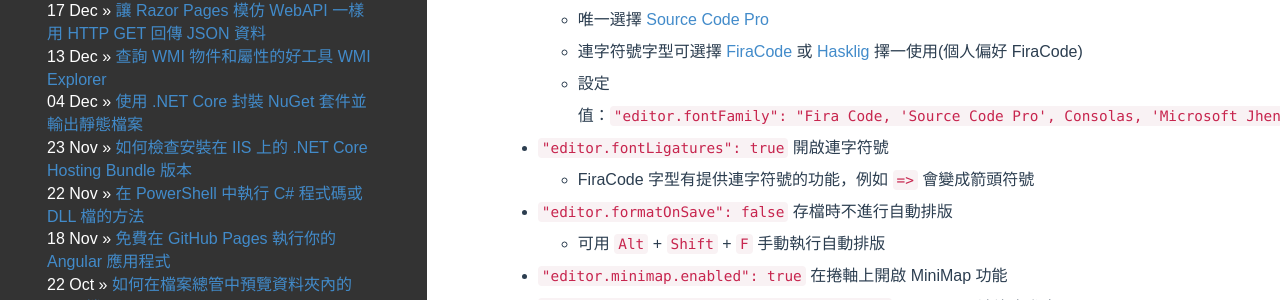
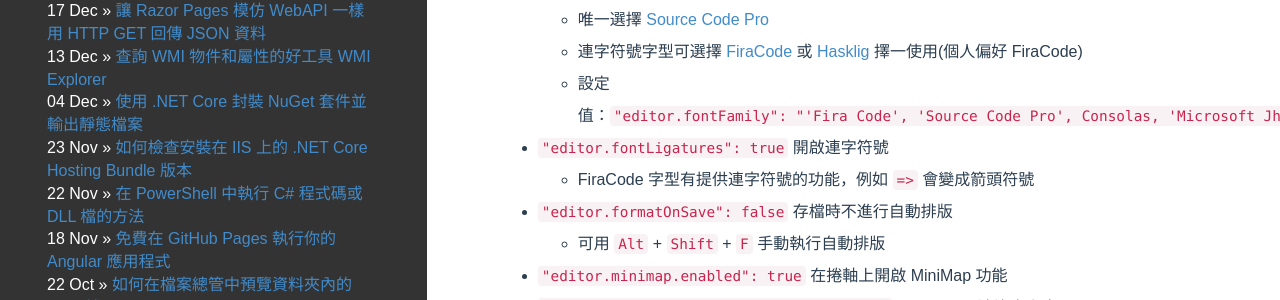
Before and after one commit to poychang/poychang.github.io, a Jekyll site: the page built from _posts/2017-09-04-my-vscode-config.md, in a window 1280 px wide and 900 px high, scrolled down 430 px. Shown: the part 152-452 px from the top of the window. Built offline with Jekyll 4.4.1, drawn with Linux system fonts in a browser that asks for light colours; some web fonts are replaced; comment, search, counter and statistics services are not loaded.

Commit message:
alter post

```diff
--- a/_posts/2017-09-04-my-vscode-config.md
+++ b/_posts/2017-09-04-my-vscode-config.md
@@ -20,7 +20,7 @@
 - `editor.fontFamily` 設定字型偏好
   - 唯一選擇 [Source Code Pro](https://github.com/adobe-fonts/source-code-pro)
   - 連字符號字型可選擇 [FiraCode](https://github.com/tonsky/FiraCode) 或 [Hasklig](https://github.com/i-tu/Hasklig) 擇一使用(個人偏好 FiraCode)
-  - 設定值：`"editor.fontFamily": "Fira Code, 'Source Code Pro', Consolas, 'Microsoft JhengHei', 'Courier New', monospace",`
+  - 設定值：`"editor.fontFamily": "'Fira Code', 'Source Code Pro', Consolas, 'Microsoft JhengHei', 'Courier New', monospace",`
 - `"editor.fontLigatures": true` 開啟連字符號
   - FiraCode 字型有提供連字符號的功能，例如 `=>` 會變成箭頭符號
 - `"editor.formatOnSave": false` 存檔時不進行自動排版
```
